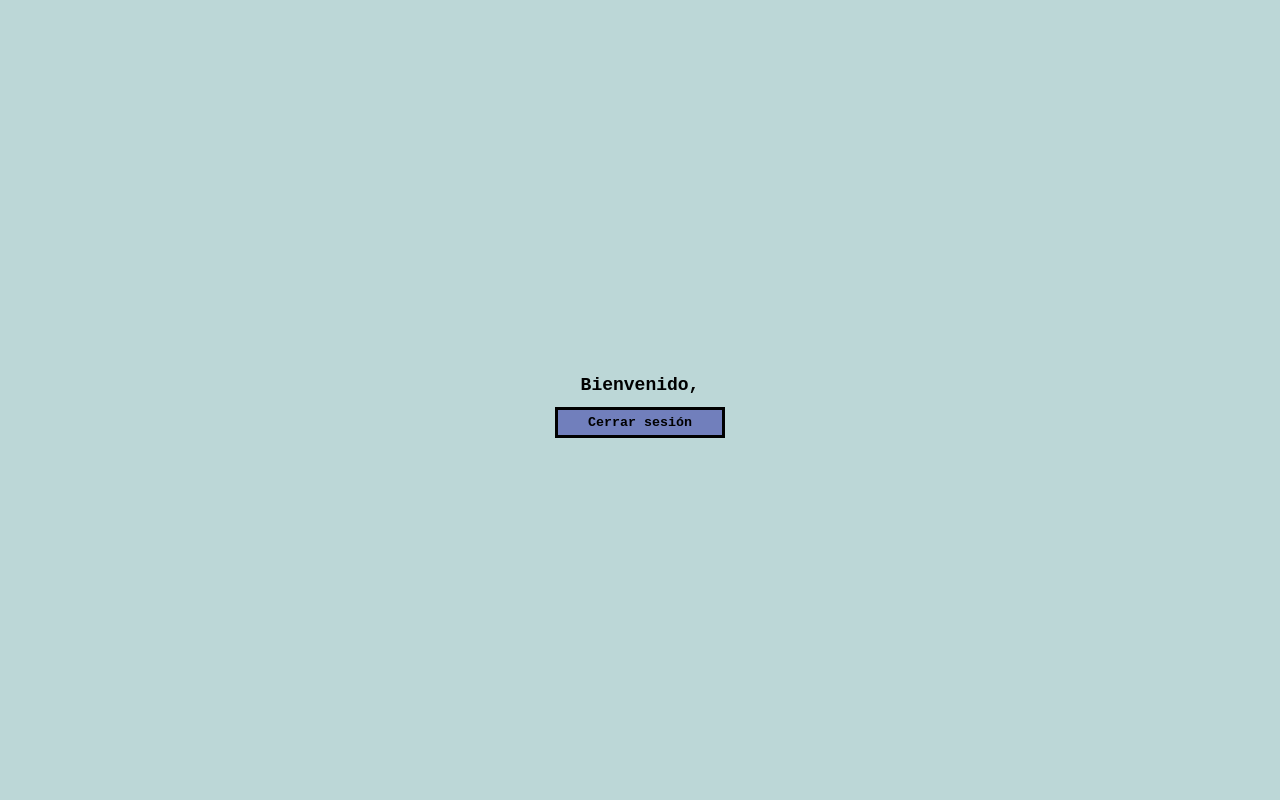
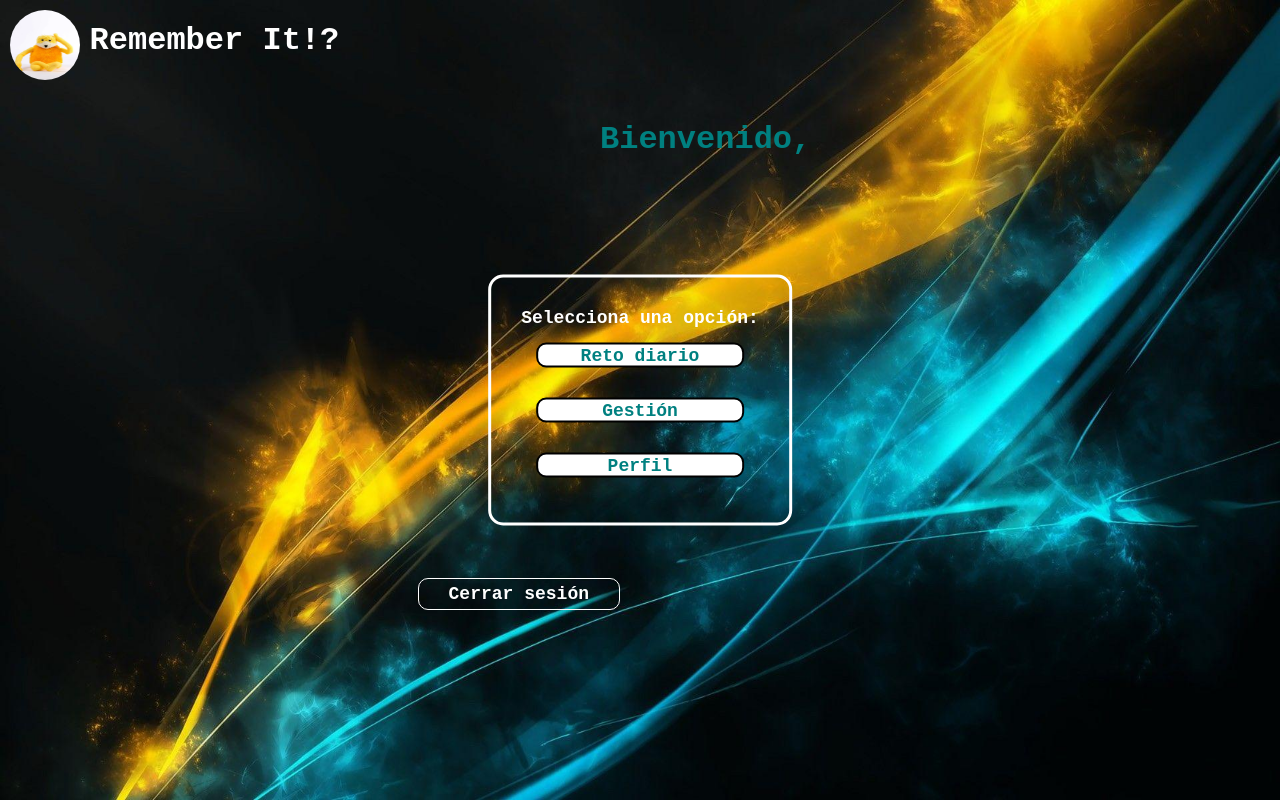
Before and after one commit to Maloserastu/RBAC, a SvelteKit app in the folder src/proyect/frontend/: page /protected in a window 1280 px wide. Built offline with nearby package versions, Linux system fonts and the light colour scheme; no server answers; sample sign-in values are in the browser's storage.

Commit message:
Feature: editar /protected y hacer una selección y redirección en ella

```diff
--- /dev/null
+++ b/src/proyect/frontend/src/routes/gestion/+page.svelte
@@ -0,0 +1,149 @@
+<script lang="ts">
+  import { onMount } from 'svelte';
+  import { goto } from '$app/navigation';
+
+  let username = '';
+  let loading = true;
+  let role = "";
+
+  import background from '$lib/icons/background.png';
+  import favicon2 from '$lib/icons/flaterig.webp';
+
+  onMount(async () => {
+    try {
+      const token = localStorage.getItem('token');
+      if (!token) {
+        goto('/login');
+        return;
+      }
+
+      const response = await fetch('http://localhost:8000/protected-data', {
+        headers: { Authorization: `Bearer ${token}` }
+      });
+
+      if (response.status === 401) {
+        localStorage.removeItem('token');
+        goto('/login');
+        return;
+      }
+
+      const data = await response.json();
+      username = data.username;
+    } catch (err) {
+      console.error('Error al cargar datos:', err);
+    } finally {
+      loading = false;
+    }
+  });
+
+  function goBack() {
+    goto('/protected');
+  }
+</script>
+
+<!-- Imagenes de fondo y titulo-->
+<img src={favicon2} alt="favicon" class="favicon2">
+<p class="title">Remember It!?</p>
+<img src={background} alt="background" class="fondo">
+
+
+{#if loading}
+  <p class="loading">Cargando...</p>
+{:else}
+  <div class="gestion-container">
+    <h1>Panel de gestión</h1>
+    <p class="welcome">Bienvenido, <strong>{username}</strong> ({role})</p>
+
+    <div class="actions">
+      <div class="card">
+        <h2>👤 Crear usuario</h2>
+        <p>Permite al admin o manager añadir nuevos usuarios.</p>
+        <button disabled={role === 'usuario'}>Ir al creador de usuarios</button>
+      </div>
+
+      <div class="card">
+        <h2>📂 Crear categoría</h2>
+        <p>Los managers pueden crear nuevas categorías personalizadas.</p>
+        <button disabled={role === 'usuario'}>Ir al creador de categorías</button>
+      </div>
+
+
+    </div>
+
+    <button class="back-btn" on:click={goBack}>⬅️ Volver</button>
+  </div>
+{/if}
+
+
+<style>
+/*Css global(body)*/
+
+    :global(body){
+        padding: 0px;
+        margin: 0px;
+        background-color: rgba(53, 134, 134, 0.33);
+        overflow: hidden; /* <-- evita scroll vertical */
+
+    }
+
+
+    div{
+
+        text-align: center;
+        padding: 30px;
+        font-family: 'Courier New', Courier, monospace;
+        position:absolute;
+        transform: translate(-50%, -50%);
+        left: 50%;
+        top: 50%;
+        width: auto;
+        height: auto;
+        border-radius: 15px ;
+
+    }
+div button{
+  background-color: rgba(75, 82, 175, 0.66);
+  font-family: 'Courier New', Courier, monospace;
+  font-weight: bold;
+  border: 3px solid black;
+  padding: 5px  30px;
+}
+/*Img fondo de pantalla*/
+    .fondo{
+      position: absolute;
+      top: 0;
+      left: 0;
+      width: 100%;
+      height: 100%;
+      z-index: -1; /*La mandamos al fondo*/
+    }
+
+    .favicon2{
+      width: 70px;
+      height: 70px;
+      margin :10px;
+      position: fixed;
+      top: 0px;
+      border-radius: 50%;
+    }
+/*Remember it!?*/
+    .title{
+      font-weight: bold;
+      position: fixed;
+      top: -10px;
+      font-size: xx-large;
+      left: 7%;
+      font-family: 'Courier New', Courier, monospace;
+      color: white;
+    }
+
+
+
+
+
+
+
+
+
+
+</style>
--- a/src/proyect/frontend/src/routes/login/+page.svelte
+++ b/src/proyect/frontend/src/routes/login/+page.svelte
@@ -98,7 +98,6 @@
 
 
     div{
-        /*background-color: rgb(111, 111, 12);*/
 
         text-align: center;
         padding: 30px;
--- a/src/proyect/frontend/src/routes/protected/+page.svelte
+++ b/src/proyect/frontend/src/routes/protected/+page.svelte
@@ -4,6 +4,10 @@
 
   let username = '';
   let loading = true;
+
+  import background from '$lib/icons/background.png';
+  import favicon2 from '$lib/icons/flaterig.webp';
+
 
   onMount(async () => {
     try {
@@ -33,17 +37,44 @@
   });
 
   function handleLogout() {
-    localStorage.removeItem('token'); // ✅ Borra el token
-    goto('/login'); // ✅ Redirige al login
+    localStorage.removeItem('token'); // Borra el token
+    goto('/login'); // Redirige al login
+  }
+
+  //Navegación a otras secciones  (SOLO GESTION ACTIVA POR AHORA)
+  function goToReto() {
+    goto('/reto');
+  }
+
+  function goToGestion() {
+    goto('/gestion');
+  }
+
+  function goToPerfil() {
+    goto('/perfil');
   }
 </script>
+
+<!-- Imagenes de fondo y titulo-->
+<img src={favicon2} alt="favicon" class="favicon2">
+<p class="title">Remember It!?</p>
+<img src={background} alt="background" class="fondo">
+
+
 <div class="message">
 {#if loading}
   <p>Cargando...</p>
 {:else}
-  <h1>Bienvenido, {username}</h1>
-  <button on:click={handleLogout}>Cerrar sesión</button>
+  <h1 class="bienvenida">Bienvenido, {username}</h1>
+  <button on:click={handleLogout} class="logout-button">Cerrar sesión</button>
 {/if}
+  <div class="menu">
+      <p class="titulo-protected">Selecciona una opción:</p>
+      <button on:click={goToReto} >Reto diario</button>
+      <button on:click={goToGestion}>Gestión</button>
+      <button on:click={goToPerfil}>Perfil</button>
+  </div>
+
 </div>
 
 <style>
@@ -54,6 +85,7 @@
         padding: 0px;
         margin: 0px;
         background-color: rgba(53, 134, 134, 0.33);
+        overflow: hidden; /* <-- evita scroll vertical */
     }
 
     /*Mensaje de inicio*/
@@ -69,13 +101,111 @@
       border: 3px solid black;
       padding: 5px  30px;
     }
-    .message {
-      display: flex;
+
+
+    /*Menu de selección*/
+    .menu{
+        display: flex;
+        flex-direction: column;
+        text-align: center;
+        padding: 30px;
+        font-family: 'Courier New', Courier, monospace;
+        position:absolute;
+        transform: translate(-50%, -50%);
+        left: 50%;
+        top: 50%;
+        width: auto;
+        height: auto;
+        border-radius: 15px ;
+        border: 3px solid white;
+
+    }
+    .menu p{
+      margin: auto;
+      font: large;
+      font-weight: bold;
+      font-family: 'Courier New', Courier, monospace;
+    }
+
+    .menu button{
+      margin: 15px;
+
+      border: none;
+      font-size: large;
+      background: white;
+      color: teal;
+      border-radius: 10px;
+      width: auto;
+      padding: 3px;
+      height: 25px;
+      text-align: center;
+      border: 2px solid black;
+      padding: 1px;
+    }
+
+
+      .message {
+      display: fixed;
       justify-content: center;
       align-items: center;
       height: 100vh;
       flex-direction: column;
     }
+      .bienvenida{
+        color: teal;
+        position: fixed;
+        top: 100px;
+        left: 600px;
+        font-size: xx-large;
+        font-family: 'Courier New', Courier, monospace;
+        font-weight: bolder;
+
+      }
+      .logout-button{
+        position: fixed;
+        bottom: 190px;
+        right: 660px;
+        font-size: large;
+        background: none;
+        color: white;
+        border-radius: 10px;
+        width: auto;
+        border: solid 1px white;
+      }
+
+
+    /*Img fondo de pantalla*/
+    .fondo{
+      position: absolute;
+      top: 0;
+      left: 0;
+      width: 100%;
+      height: 100%;
+      z-index: -1; /*La mandamos al fondo*/
+    }
+
+    .favicon2{
+      width: 70px;
+      height: 70px;
+      margin :10px;
+      position: fixed;
+      top: 0px;
+      border-radius: 50%;
+    }
+/*Remember it!?*/
+    .title{
+      font-weight: bold;
+      position: fixed;
+      top: -10px;
+      font-size: xx-large;
+      left: 7%;
+      font-family: 'Courier New', Courier, monospace;
+      color: white;
+    }
+    .titulo-protected{
+      color: white;
+      font-family: 'Courier New', Courier, monospace ;
+    }
 
 
 </style>
```
